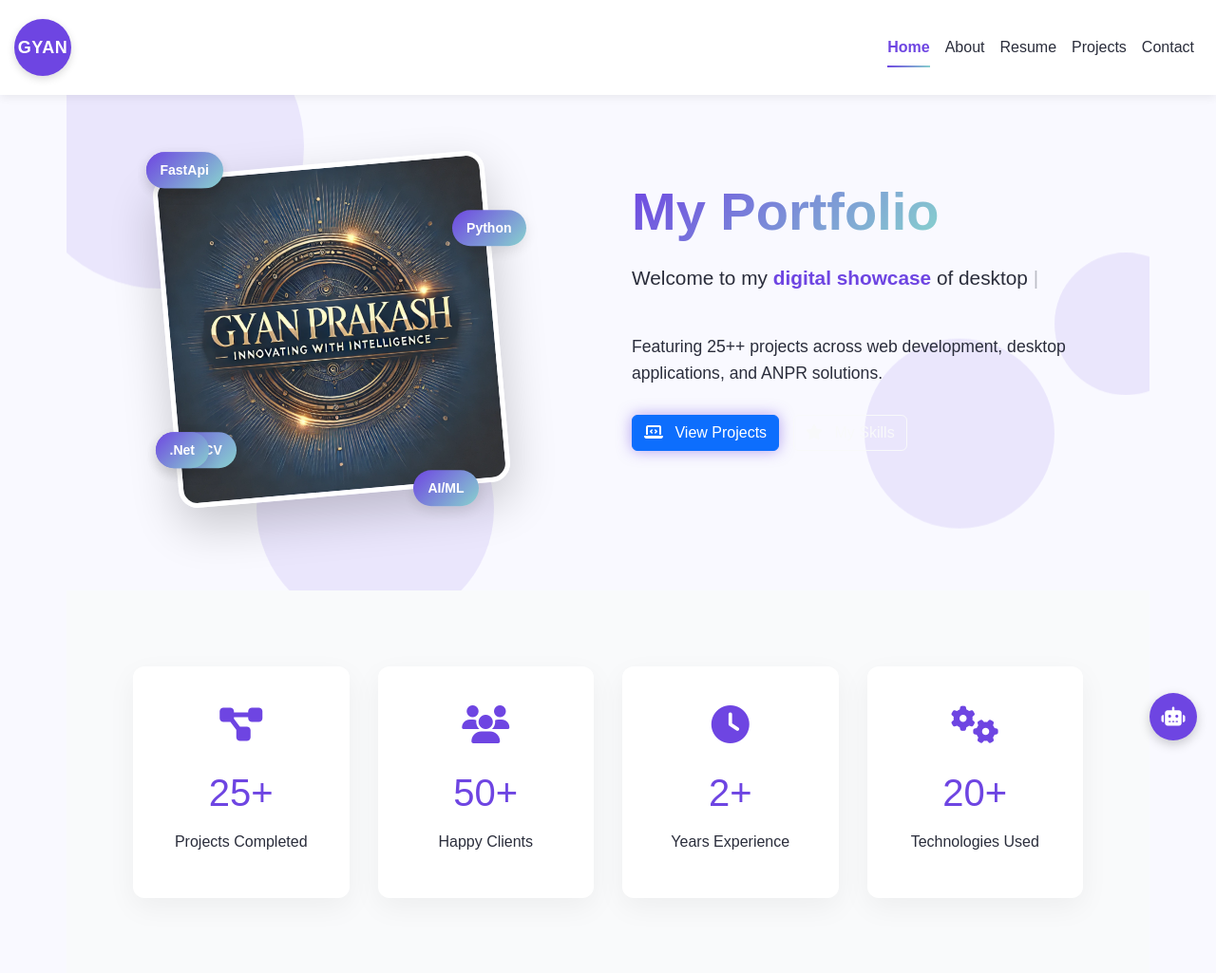
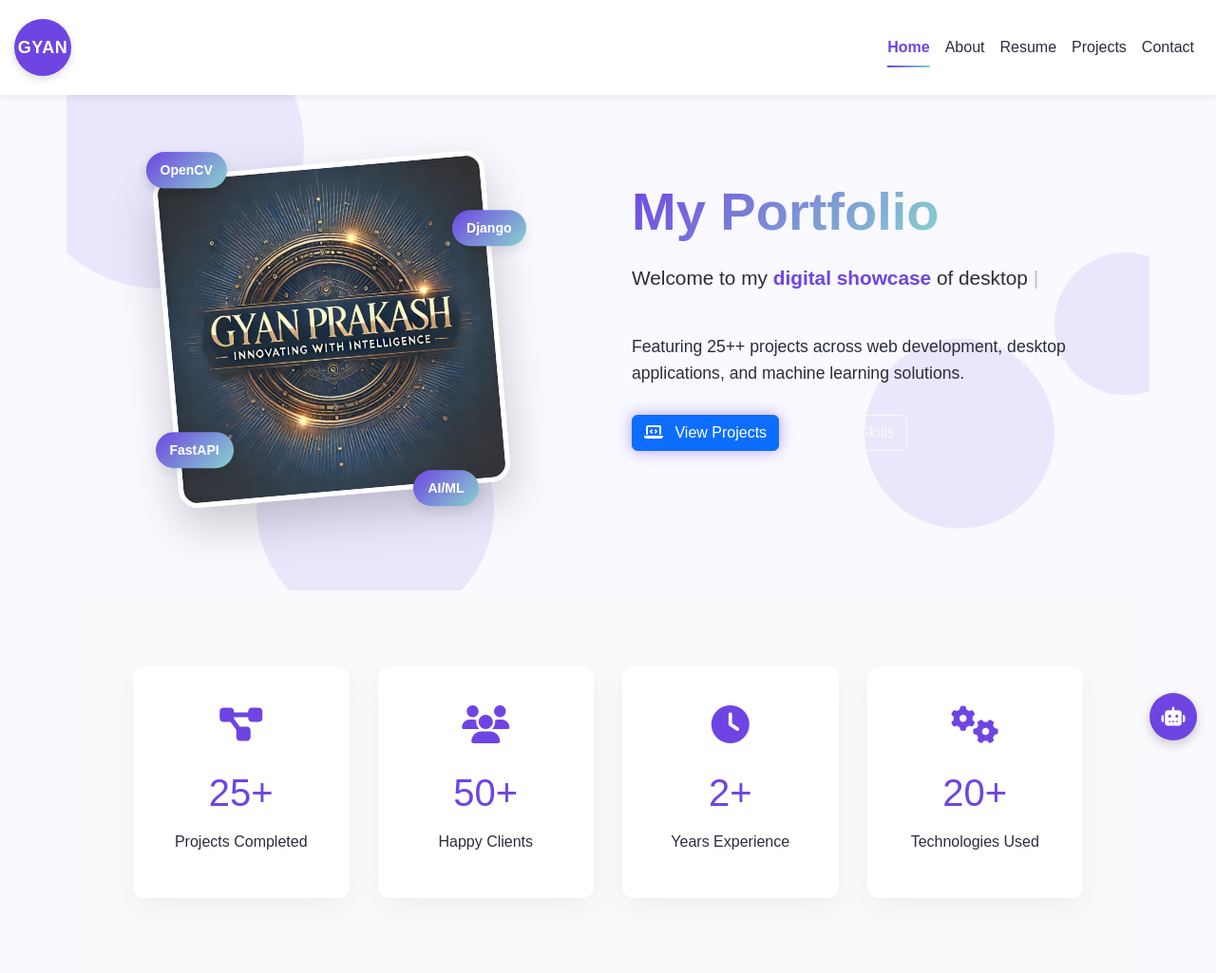
Before and after one commit to guptagyan/my-portfolio, a Django app: page / in a window 1280 px wide. Shown: the top 1025 px of the page at 95% size. Run offline with Django 5.2, Linux system fonts and the light colour scheme.

Commit message:
Anpr fronted possition changes

```diff
--- a/mainapp/templates/home.html
+++ b/mainapp/templates/home.html
@@ -18,13 +18,12 @@
                     <div class="portfolio-img-container">
                         <img src="{% static 'css/gp2.webp' %}" alt="Gyan Prakash" class="portfolio-img">
                         <div class="portfolio-bubbles">
-                            <span class="bubble bubble-3">OpenCV</span>
-                            <span class="bubble bubble-2">Python</span>
+                            <span class="bubble bubble-1">Python</span>
+                            <span class="bubble bubble-1">OpenCV</span>
+                            <span class="bubble bubble-2">Django</span>
+
+                            <span class="bubble bubble-3">FastAPI</span>
                             <span class="bubble bubble-4">AI/ML</span>
-
-                            <span class="bubble bubble-1">Django</span>
-                            <span class="bubble bubble-1">FastApi</span>
-                            <span class="bubble bubble-3">.Net</span>
                         </div>
                     </div>
                 </div>
@@ -41,7 +40,7 @@
                         </p>
                         <p>
                             Featuring <span class="counter" data-target="25">0</span>+ projects across web development,
-                            desktop applications, and ANPR solutions.
+                            desktop applications, and machine learning solutions.
                         </p>
                         <div class="hero-buttons">
                             <a href="projects/" class="btn btn-primary btn-glow">
@@ -104,6 +103,30 @@
             </h2>
 
             <div class="skills-portfolio-grid">
+
+                 <!-- ANPR / Computer Vision -->
+                <div class="skill-portfolio-card animate__animated animate__fadeInRight">
+                    <div class="skill-header">
+                        <i class="fas fa-camera"></i>
+                        <h3>ANPR & Computer Vision</h3>
+                    </div>
+
+                    <div class="skill-bar-container">
+                        <div class="skill-bar" data-percent="95">
+                            <div class="skill-progress"></div>
+                            <span>95%</span>
+                        </div>
+                    </div>
+
+                    <ul class="skill-features">
+                        <li><i class="fas fa-check-circle"></i> OpenCV-based preprocessing</li>
+                        <li><i class="fas fa-check-circle"></i> YOLO custom model training</li>
+                        <li><i class="fas fa-check-circle"></i> EasyOCR & TrOCR number extraction</li>
+                        <li><i class="fas fa-check-circle"></i> Real-time license plate detection</li>
+                        <li><i class="fas fa-check-circle"></i> GPU acceleration (CUDA)</li>
+                    </ul>
+                </div>
+
                 <!-- Python & Django -->
                 <div class="skill-portfolio-card animate__animated animate__fadeInLeft">
                     <div class="skill-header">
@@ -145,28 +168,7 @@
 
                 </div>
 
-                <!-- ANPR / Computer Vision -->
-                <div class="skill-portfolio-card animate__animated animate__fadeInRight">
-                    <div class="skill-header">
-                        <i class="fas fa-camera"></i>
-                        <h3>ANPR & Computer Vision</h3>
-                    </div>
 
-                    <div class="skill-bar-container">
-                        <div class="skill-bar" data-percent="95">
-                            <div class="skill-progress"></div>
-                            <span>95%</span>
-                        </div>
-                    </div>
-
-                    <ul class="skill-features">
-                        <li><i class="fas fa-check-circle"></i> OpenCV-based preprocessing</li>
-                        <li><i class="fas fa-check-circle"></i> YOLO custom model training</li>
-                        <li><i class="fas fa-check-circle"></i> EasyOCR & TrOCR number extraction</li>
-                        <li><i class="fas fa-check-circle"></i> Real-time license plate detection</li>
-                        <li><i class="fas fa-check-circle"></i> GPU acceleration (CUDA)</li>
-                    </ul>
-                </div>
 
             </div>
         </div>
```
